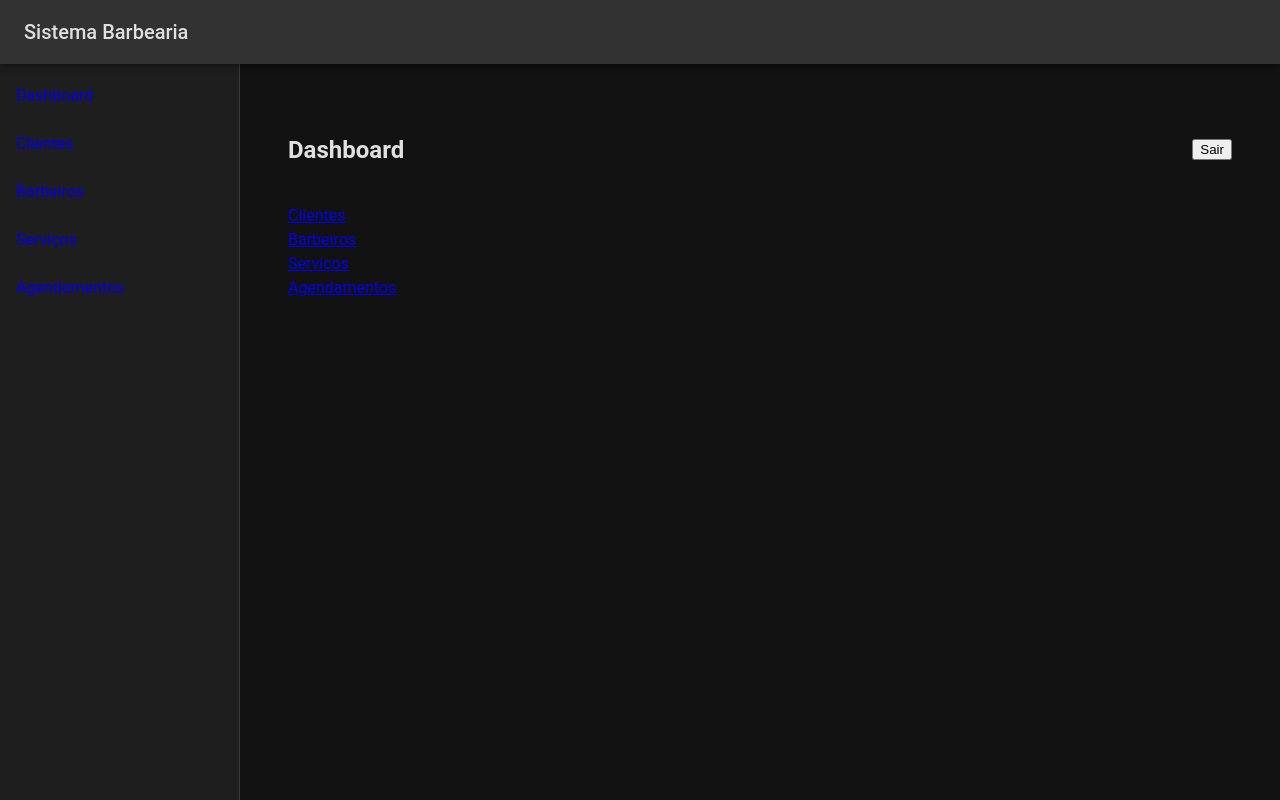
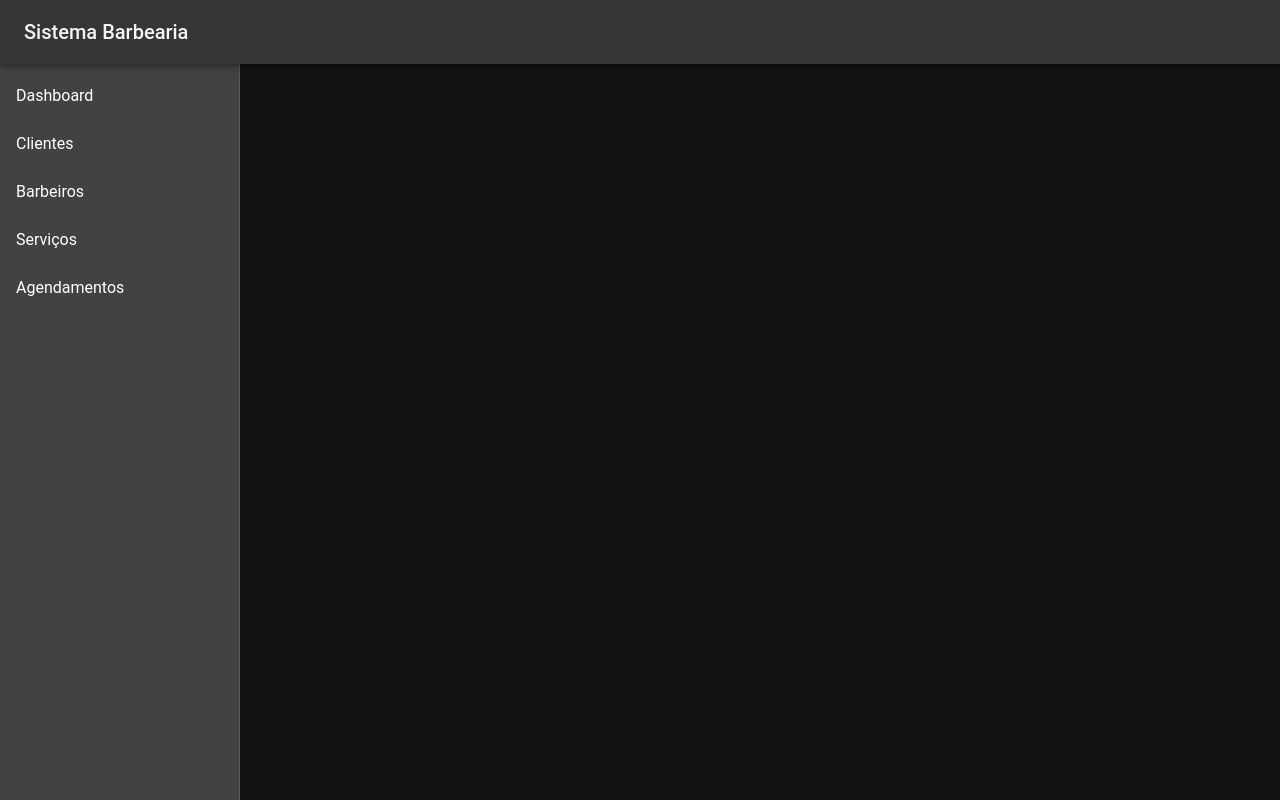
Before and after one commit to pablosscosta/barbershop-manager, a React app in the folder frontend/: page /dashboard in a window 1280 px wide. Built offline with nearby package versions, Linux system fonts and the light colour scheme; sample sign-in values are in the browser's storage; some icons are missing; the HTML template or start-up script is replaced by a standard one.

Commit message:
feat(frontend): ajuste no 'Layout.jsx'

```diff
--- a/frontend/src/components/Layout.jsx
+++ b/frontend/src/components/Layout.jsx
@@ -28,35 +28,72 @@ function Layout() {
         sx={{
           width: 240,
           flexShrink: 0,
-          [`& .MuiDrawer-paper`]: { width: 240, boxSizing: "border-box" },
+          [`& .MuiDrawer-paper`]: {
+            width: 240,
+            boxSizing: "border-box",
+            bgcolor: "grey.800",   // fundo escuro
+            color: "grey.100"      // texto claro
+          },
         }}
       >
         <Toolbar />
         <Box sx={{ overflow: "auto" }}>
           <List>
-            <ListItem button component={Link} to="/dashboard">
-              <ListItemText primary="Dashboard" />
+            <ListItem
+              button
+              component={Link}
+              to="/dashboard"
+              sx={{ "&.Mui-selected": { bgcolor: "primary.main", color: "white" } }}
+            >
+              <ListItemText
+                primary="Dashboard"
+                primaryTypographyProps={{ sx: { color: "white" } }}
+              />
             </ListItem>
+
             <ListItem button component={Link} to="/clients">
-              <ListItemText primary="Clientes" />
+              <ListItemText
+                primary="Clientes"
+                primaryTypographyProps={{ sx: { color: "white" } }}
+              />
             </ListItem>
+
             <ListItem button component={Link} to="/barbers">
-              <ListItemText primary="Barbeiros" />
+              <ListItemText
+                primary="Barbeiros"
+                primaryTypographyProps={{ sx: { color: "white" } }}
+              />
             </ListItem>
+
             <ListItem button component={Link} to="/services">
-              <ListItemText primary="Serviços" />
+              <ListItemText
+                primary="Serviços"
+                primaryTypographyProps={{ sx: { color: "white" } }}
+              />
             </ListItem>
+
             <ListItem button component={Link} to="/appointments">
-              <ListItemText primary="Agendamentos" />
+              <ListItemText
+                primary="Agendamentos"
+                primaryTypographyProps={{ sx: { color: "white" } }}
+              />
             </ListItem>
           </List>
+
         </Box>
       </Drawer>
 
       {/* Conteúdo principal */}
-      <Box component="main" sx={{ flexGrow: 1, p: 3 }}>
+      <Box component="main" sx={{ bgcolor: "background.default", flexGrow: 1, p: 3 }}>
         {/* Header */}
-        <AppBar position="fixed" sx={{ zIndex: (theme) => theme.zIndex.drawer + 1 }}>
+        <AppBar
+          position="fixed"
+          sx={{
+            zIndex: (theme) => theme.zIndex.drawer + 1,
+            bgcolor: "grey.900",   // fundo escuro
+            color: "grey.100"      // texto claro
+          }}
+        >
           <Toolbar sx={{ display: "flex", justifyContent: "space-between" }}>
             <Typography variant="h6" noWrap component="div">
               Sistema Barbearia
--- a/frontend/src/pages/Dashboard.jsx
+++ b/frontend/src/pages/Dashboard.jsx
@@ -9,25 +9,7 @@ function Dashboard() {
     navigate("/login");
   };
 
-  return (
-    <div style={{ padding: "24px" }}>
-      <header style={{ display: "flex", justifyContent: "space-between", alignItems: "center" }}>
-        <h2>Dashboard</h2>
-        <button onClick={handleLogout}>Sair</button>
-      </header>
 
-      <main style={{ marginTop: "16px" }}>
-        <nav style={{ marginTop: "16px" }}>
-          <ul style={{ listStyle: "none", padding: 0 }}>
-            <li><Link to="/clients">Clientes</Link></li>
-            <li><Link to="/barbers">Barbeiros</Link></li>
-            <li><Link to="/services">Serviços</Link></li>
-            <li><Link to="/appointments">Agendamentos</Link></li>
-          </ul>
-        </nav>
-      </main>
-    </div>
-  );
 }
 
 export default Dashboard;
```
